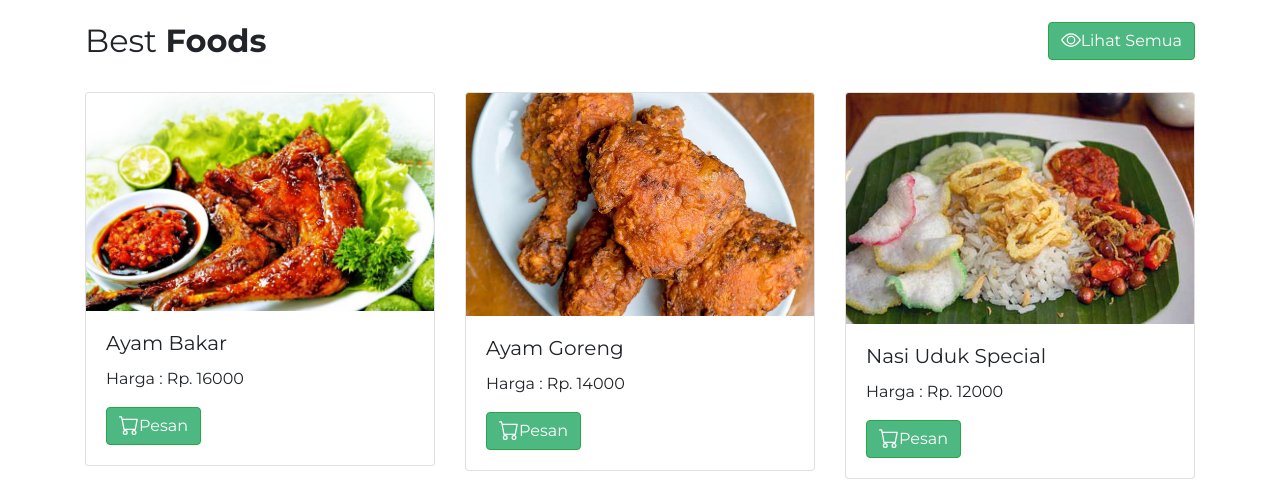
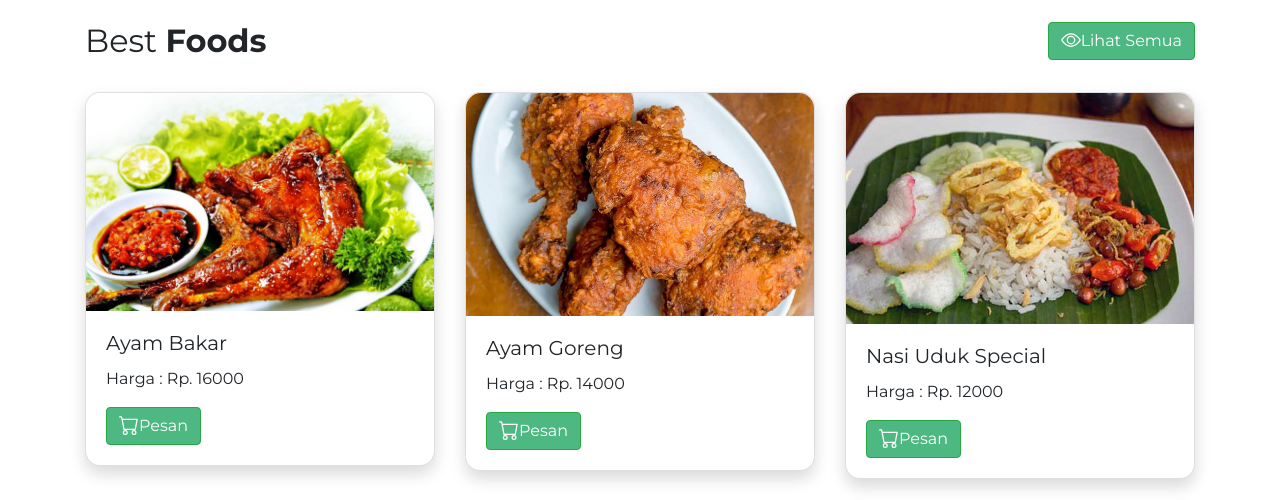
Before and after one commit to Trafelselfi05/projectku, a Vue app: page / in a window 1280 px wide. Shown: the part 559-1059 px from the top of the page. Built offline with nearby package versions, Linux system fonts and the light colour scheme; data requests are answered from the project's data file.

Commit message:
edit head

```diff
--- a/src/App.vue
+++ b/src/App.vue
@@ -1,5 +1,13 @@
 <template>
   <div id="app">
     <router-view/>
+    <Fouter />
   </div>
 </template>
+<script>
+import Footer from '@/components/FooterView.vue'
+
+export default {
+  Footer
+}
+</script>
--- a/src/assets/css/main.css
+++ b/src/assets/css/main.css
@@ -16,3 +16,12 @@
     background-color: #4EB883;
 
 }
+
+.card-product {
+    border-radius: 15px;
+}
+.card-img-top {
+border-top-right-radius:15px;
+border-top-left-radius: 15px;
+
+}
--- a/src/components/CardProduct.vue
+++ b/src/components/CardProduct.vue
@@ -1,5 +1,5 @@
 <template>
-  <div class="card" >
+  <div class="card shadow card-product" >
     <img :src="'assets/images/' + product.gambar" class="card-img-top" alt="...">
     <div class="card-body">
       <h5 class="card-title">{{ product.nama }}</h5>
--- /dev/null
+++ b/src/components/FooterView.vue
@@ -0,0 +1,22 @@
+<template>
+  <footer class="mt-5 mb-5">
+    <hr />
+    <div class="container">
+        <div class="row">
+            <div class="col text-center">
+                Website Warungku
+            </div>
+        </div>
+    </div>
+  </footer>
+</template>
+
+<script>
+export default {
+name: 'FooterView',
+}
+</script>
+
+<style>
+
+</style>
--- a/src/views/HomeView.vue
+++ b/src/views/HomeView.vue
@@ -14,7 +14,7 @@
         </div>
       </div>
 
-      <div class="row mb-3">
+      <div class="row mb-4">
         <div class="col-md-4 mt-4" v-for="product in products" :key="product.id">
           <CardProduct :product="product"/>
         </div>
```
